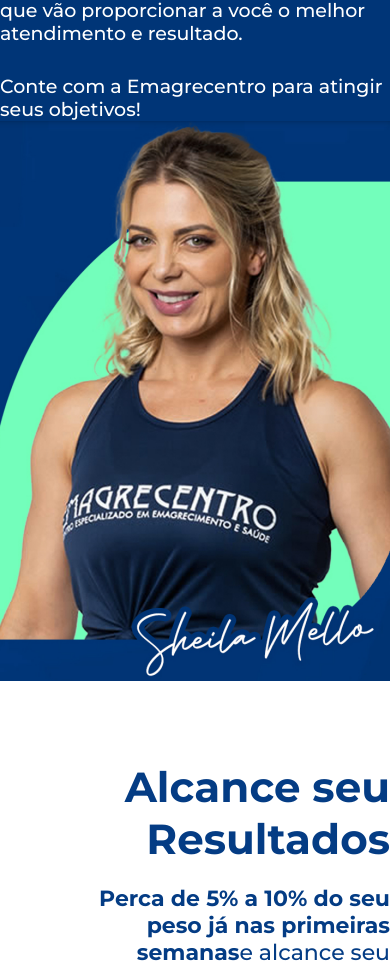
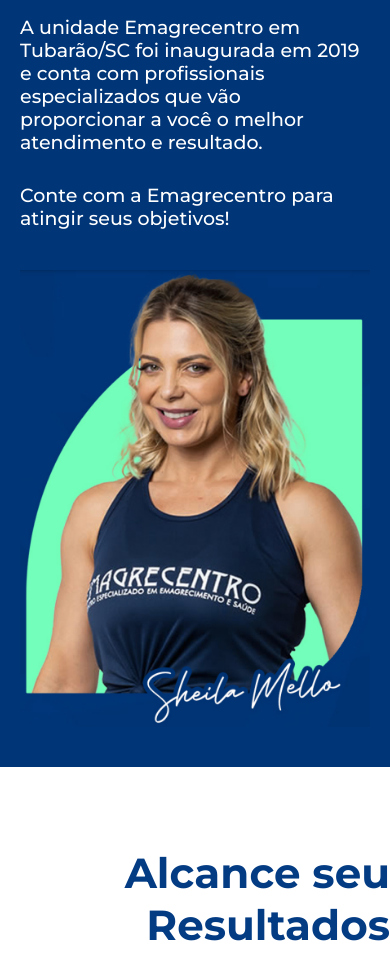
Before and after one commit to oseias-costa/emagecentro, a Next.js app: page / in a window 390 px wide. Shown: the part 6935-7899 px from the top of the page. Built offline with nearby package versions, Linux system fonts and the light colour scheme.

Commit message:
fix: fixed responsiveness

```diff
--- a/app/components/about/about.styles.ts
+++ b/app/components/about/about.styles.ts
@@ -7,13 +7,24 @@
     color: #fff;
     justify-content: center;
     align-items: center;
+    padding-left: 20px;
+    padding-right: 20px;
+    padding-top: 80px;
+    padding-bottom: 80px;
+
     @media(max-width: 800px){
         flex-wrap: wrap;
+        padding-top: 40px;
+        padding-bottom: 40px;
     }
 `
 
 export const AboutImg = styled(Image)`
-
+    @media(max-width: 800px){
+        width: 100%;
+        height: auto;
+        margin-top: 40px;
+    }
 `
 
 export const AbountContent = styled.div`
```
